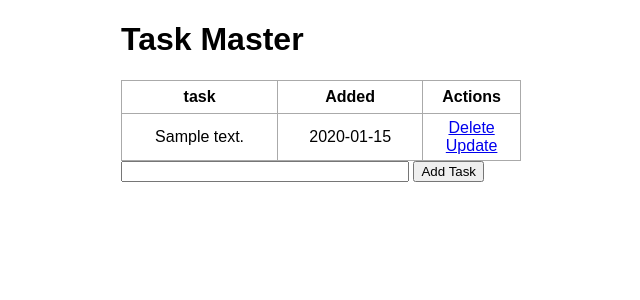
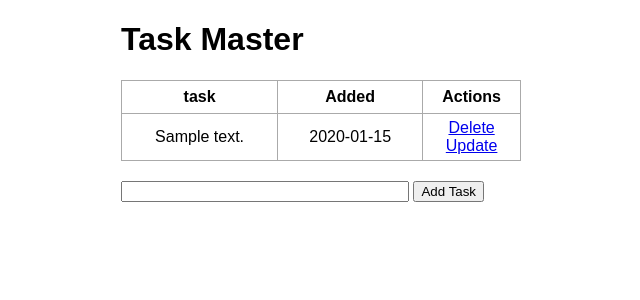
Before and after one commit to yourdpm/FlaskcrupTodoApp, a Flask app: page / in a window 1280 px wide. Shown: the top 300 px of the page, without its empty margins (319-959 px from the left). Run offline with Flask 2, Linux system fonts and the light colour scheme; tables that the repository leaves empty hold one stand-in row (values such as "Sample post").

Commit message:
fix form

```diff
--- a/templates/index.html
+++ b/templates/index.html
@@ -30,9 +30,11 @@
     </table>
     {% endif %}
 
-    <form action="/" method="POST">
-        <input type="text" name="content" id="content">
-        <input type="submit" value="Add Task">
-    </form>
+    <div class="form">
+        <form action="/" method="POST">
+            <input type="text" name="content" id="content">
+            <input type="submit" value="Add Task">
+        </form>
+    </div>
 </div>
 {% endblock %}
```
